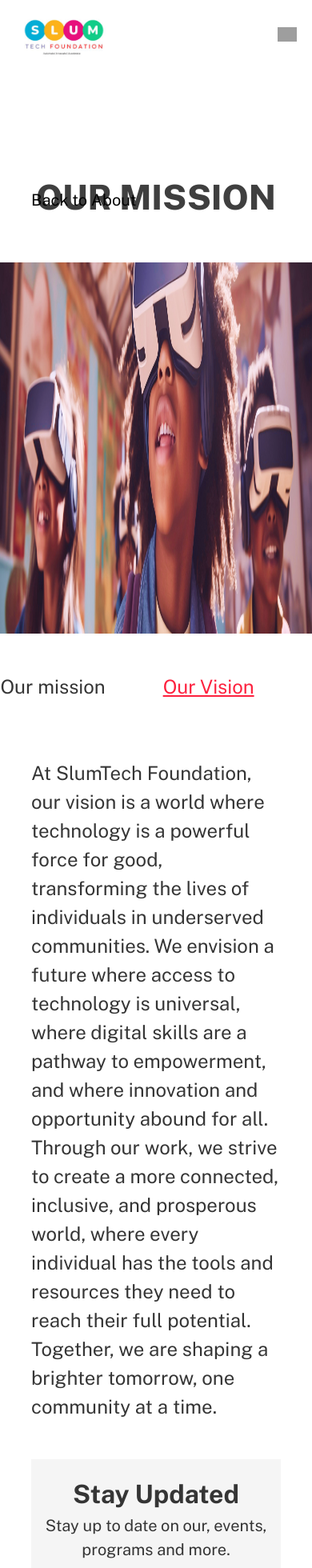
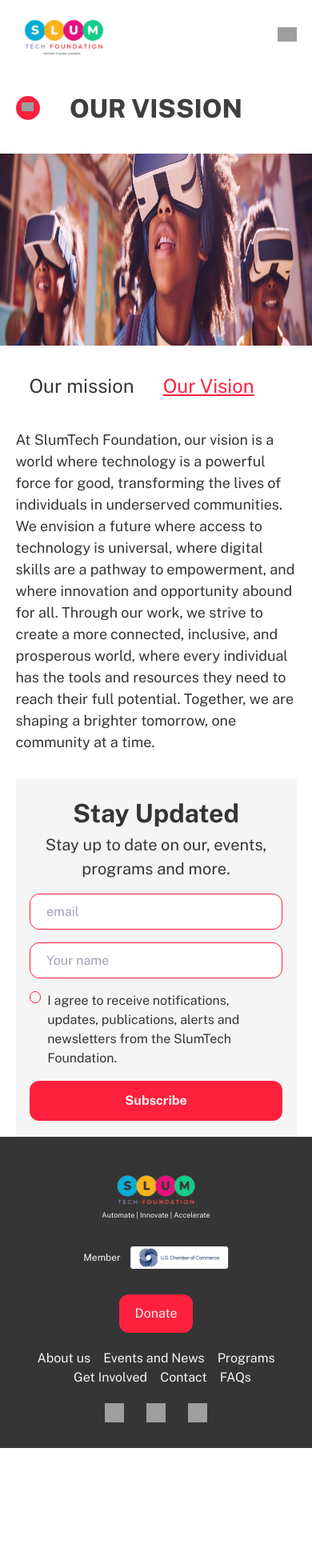
Before and after one commit to chiaka1996/slumtech, a Next.js app: page /about/vision in a window 390 px wide. Shown: the top 1960 px of the page at 80% size. After the commit the page ends 1810 px from the top, so only its background shows below. Built offline with nearby package versions, Linux system fonts and the light colour scheme; grey boxes are pictures that could not be loaded.

Commit message:
working on the mobile view

```diff
--- a/components/Footer/footer.jsx
+++ b/components/Footer/footer.jsx
@@ -28,13 +28,13 @@ const Footer = () => {
         </div>
 
         <button className='px-5 py-3 text-btn_color bg-btn_bg rounded-[12px]'>Donate</button>
-        <div className='w-full text-center my-5'>
-            <span className='ml-[3em]'>About us</span>
-            <span className='ml-[3em]'>Events and News</span>
-            <span className='ml-[3em]'>Programs</span>
-            <span className='ml-[3em]'>Get Involved</span>
-            <span className='ml-[3em]'>Contact</span>
-            <span className='ml-[3em]'>FAQs</span>
+        <div className='w-full text-center my-5 flex flex-row justify-center flex-wrap'>
+            <div className=''>About us</div>
+            <div className='ml-[3em]  max-large:ml-[1em]'>Events and News</div>
+            <div className='ml-[3em]  max-large:ml-[1em]'>Programs</div>
+            <div className='ml-[3em]  max-large:ml-[1em]'>Get Involved</div>
+            <div className='ml-[3em]  max-large:ml-[1em]'>Contact</div>
+            <div className='ml-[3em]  max-large:ml-[1em]'>FAQs</div>
         </div>
 
         <div className=' w-full justify-center flex flex-row'>
--- a/components/Newsletter/index.jsx
+++ b/components/Newsletter/index.jsx
@@ -3,12 +3,11 @@ import Link from 'next/link';
 
 
 const Newsletter = () => {
-
     return(
-       <section className='bg-[#F5F5F5] w-[80%] mx-auto py-5 mt-[3em] text-primary text-center'>
+       <section className='bg-[#F5F5F5] w-[80%] max-large:w-[90%] mx-auto py-5 mt-[3em] max-large:mt-[2em] text-primary text-center'>
         <div className='text-[2em] font-h2'>Stay Updated</div>
         <div className='font-normal text-secondary'>Stay up to date on our, events, programs and more.</div>
-        <form className='w-[35%] mx-auto'>
+        <form className='w-[35%] mx-auto max-large:w-[90%]'>
             <div className='my-[1em]'>
                 <input type="email" placeholder='email' className='outline-none rounded-[12px] px-5 border border-btn_bg w-full h-[45px]' />
             </div>
@@ -18,10 +17,10 @@ const Newsletter = () => {
             </div>
 
             <div className='w-full flex'>
-                <div>
+                {/* <div> */}
                 <input type="checkbox" className='appearance-none outline-none border border-btn_bg rounded-full h-[15px] w-[15px]' />
-                </div>
-                <div className='font-[1em] text-[1em] mb-[1em]'>
+                {/* </div> */}
+                <div className='font-normal w-[100%] text-[1em] mb-[1em] ml-[0.5em] text-left'>
                 I agree to receive notifications,
                 updates, publications, alerts and newsletters from the SlumTech Foundation.
                 </div>
--- a/components/ProgramCard/index.jsx
+++ b/components/ProgramCard/index.jsx
@@ -5,7 +5,7 @@ import { useRouter } from "next/router";
 const ProgramCards = ({img, title, list}) => {
 
     return(
-        <div className='min-h-[34rem] bg-card1 rounded-[21px] px-[2em] pt-[2em]'>
+        <div className='min-h-[34rem] bg-card1 rounded-[21px] px-[2em] pt-[2em] pb-[0.5em]'>
             <div  className="relative w-full min-h-[14em]">
             <Image
             src={img}
--- a/pages/about/mission.jsx
+++ b/pages/about/mission.jsx
@@ -8,7 +8,7 @@ export default function Mission() {
   return (
    <main className="text-primary">
     <Head>
-    <title>Slumtech abou mission page </title>
+    <title>Slumtech about mission page </title>
     <meta
       name="description"
       content="SlumTech Foundation is a US-based nonprofit organization with a bold mission
@@ -19,16 +19,23 @@ export default function Mission() {
     </Head>
     <Navigation />
     <Sidebar />
-    <div className="relative text-center">
-    <span className="absolute top-[1em] left-[10%] text-secondary font-normal text-[#000]">
+    <div className="relative text-center mt-[10em] max-large:mt-[7em] w-[80%] mx-auto max-large:w-[90%]">
     <Link href='/about' className='no-underline'>
-    Back to About
-    </Link>
-   </span>
-    <header className="font-h1 text-h1 text-h1 mt-[5em] text-center">OUR MISSION</header>
+    <div className="text-secondary max-large:text-normal font-normal text-[#000] flex flex-row items-center absolute top-0 max-large:top-[0.5rem] left-0">
+          <div className=" w-[50px] max-large:w-[30px] h-[50px] max-large:h-[30px] rounded-full bg-btn_bg flex flex-rows justify-center items-center mr-5">
+          <div className="relative w-[30px] max-large:w-[15px] h-[30px] max-large:h-[15px]">
+          <img
+          src="https://img.icons8.com/ios-glyphs/30/ffffff/left.png"
+          alt="left"/>
+          </div>
+          </div>
+          <span className="max-large:hidden"> Back to About</span>
+        </div>
+        </Link>
+    <header className="font-h1 text-heading text-h1 max-large:text-h4">OUR MISSION</header>
     </div>
 
-    <div  className="relative w-full h-[27rem] max-large:h-[29rem] mt-[3em]">
+    <div  className="relative w-full h-[27rem] max-large:h-[15rem] mt-[3em] max-large:mt-[2em]">
         <Image
         src="/images/aboutbanner.png"
         fill
@@ -37,11 +44,11 @@ export default function Mission() {
         </div>
 
     {/* sub links */}
-    <div className="flex flex-row justify-center mt-[3em]">
-      <div className="font-normal text-h2 mr-[3em] text-btn_bg underline">
+    <div className="flex flex-row justify-center mt-[3em] max-large:mt-[2em]">
+      <div className="font-normal text-h2 mr-[3em] max-large:mr-[1.5em] text-btn_bg underline">
         Our mission
       </div>
-      <div className="font-normal text-primary text-h2 mr-[3em]">
+      <div className="font-normal text-primary text-h2 mr-[3em] max-large:mr-0">
       <Link href='/about/vision' className='no-underline'>
         Our Vision
         </Link>
@@ -50,7 +57,7 @@ export default function Mission() {
 
 
 
-    <section className="mt-[3em] text-h2 font-normal text-primary w-[80%] mx-auto">
+    <section className="mt-[3em] max-large:mt-[2em] text-h2 max-large:text-h3 font-normal text-primary w-[80%] max-large:w-[90%] mx-auto">
     <p className="mb-[1em]">
     Our mission at SlumTech Foundation is to empower underserved communities worldwide through
     technology. We are committed to bridging the digital divide and creating opportunities for
--- a/pages/about/vision.jsx
+++ b/pages/about/vision.jsx
@@ -19,16 +19,23 @@ export default function Vision() {
     </Head>
     <Navigation />
     <Sidebar />
-    <div className="relative text-center">
-    <span className="absolute top-[1em] left-[10%] text-secondary font-normal text-[#000]">
+    <div className="relative text-center mt-[10em] max-large:mt-[7em] w-[80%] mx-auto max-large:w-[90%]">
     <Link href='/about' className='no-underline'>
-    Back to About
-    </Link>
-   </span>
-    <header className="font-h1 text-head text-h1 mt-[5em] text-center">OUR MISSION</header>
+    <div className="text-secondary max-large:text-normal font-normal text-[#000] flex flex-row items-center absolute top-0 max-large:top-[0.5rem] left-0">
+          <div className=" w-[50px] max-large:w-[30px] h-[50px] max-large:h-[30px] rounded-full bg-btn_bg flex flex-rows justify-center items-center mr-5">
+          <div className="relative w-[30px] max-large:w-[15px] h-[30px] max-large:h-[15px]">
+          <img
+          src="https://img.icons8.com/ios-glyphs/30/ffffff/left.png"
+          alt="left"/>
+          </div>
+          </div>
+          <span className="max-large:hidden"> Back to About</span>
+        </div>
+        </Link>
+    <header className="font-h1 text-heading text-h1 max-large:text-h4">OUR VISSION</header>
     </div>
 
-    <div  className="relative w-full h-[27rem] max-large:h-[29rem] mt-[3em]">
+    <div  className="relative w-full h-[27rem] max-large:h-[15rem] mt-[3em] max-large:mt-[2em]">
         <Image
         src="/images/aboutbanner.png"
         fill
@@ -37,18 +44,18 @@ export default function Vision() {
         </div>
 
     {/* sub links */}
-    <div className="flex flex-row justify-center mt-[3em]">
-      <div className="font-normal text-h2 mr-[3em] text-primary">
+    <div className="flex flex-row justify-center mt-[3em] max-large:mt-[2em]">
+      <div className="font-normal text-h2 mr-[3em] max-large:mr-[1.5em] text-primary">
       <Link href='/about/mission' className='no-underline'>
         Our mission
         </Link>
       </div>
-      <div className="font-normal text-btn_bg text-h2 mr-[3em] underline">
+      <div className="font-normal text-btn_bg text-h2 mr-[3em] max-large:mr-[1.5em]  underline">
         Our Vision
         </div>
     </div>
 
-    <section className="mt-[3em] text-h2 font-normal text-primary w-[80%] mx-auto">
+    <section className="mt-[3em] max-large:mt-[2em] text-h2 max-large:text-h3 font-normal text-primary w-[80%] max-large:w-[90%] mx-auto">
     <p className="mb-[1em]">
     At SlumTech Foundation, our vision is a world where technology is a powerful force for good,
     transforming the lives of individuals in underserved communities. We envision a future where
--- a/pages/blog/index.jsx
+++ b/pages/blog/index.jsx
@@ -3,7 +3,7 @@ import Link from 'next/link';
 import { Carousel } from "flowbite-react";
 import {Navigation, Sidebar, Newsletter, Footer} from "../../components"
 import Head from 'next/head'
-import style from "./index.module.css"
+import style from "./index.module.css";
 
 export const Card = ({title, paragraph, link, img}) => {
     return(
@@ -64,8 +64,8 @@ export default function Blog() {
 
     <div className={`mt-[10em] w-[100%] min-h-[40.2em] sm:h-64 xl:h-80 2xl:h-96 relative`}>
       <Carousel>
-      <div className={`${style.blogBanner} flex justify-center items-center text-center text-index`}>
-        <div>
+
+        <div><div className={`${style.blogBanner} flex justify-center items-center text-center text-index`}>
             <p className="font-normal text-[2em]">
             5th August, 2024
             </p>
--- a/styles/globals.css
+++ b/styles/globals.css
@@ -9,3 +9,8 @@
 /* background-color: red; */
 
 }
+
+/* home banner */
+.bannerOverlay{
+  background: linear-gradient(180deg, rgba(232, 16, 125, 0) 0%, #044930 96.5%);
+}
--- a/tailwind.config.js
+++ b/tailwind.config.js
@@ -24,6 +24,7 @@ module.exports = {
     screens: {
       'large': '900px',
       "small": "400px",
+      "medium": "768px",
       "xlarge": "1900px"
     },
     backgroundImage: {
```
Also changed, not shown: pages/about/index.jsx (+10 -10 lines), pages/index.js (+49 -22 lines), pages/programs/index.jsx (+5 -5 lines).
